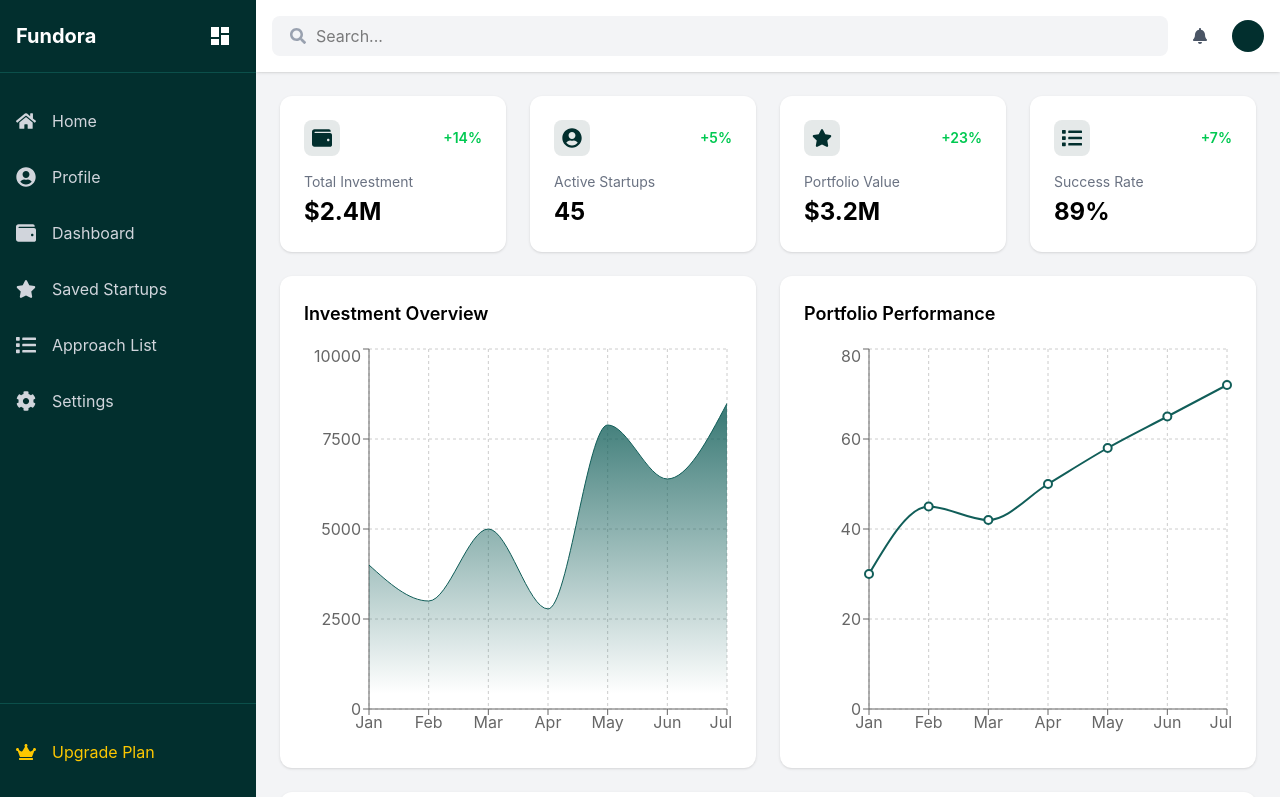
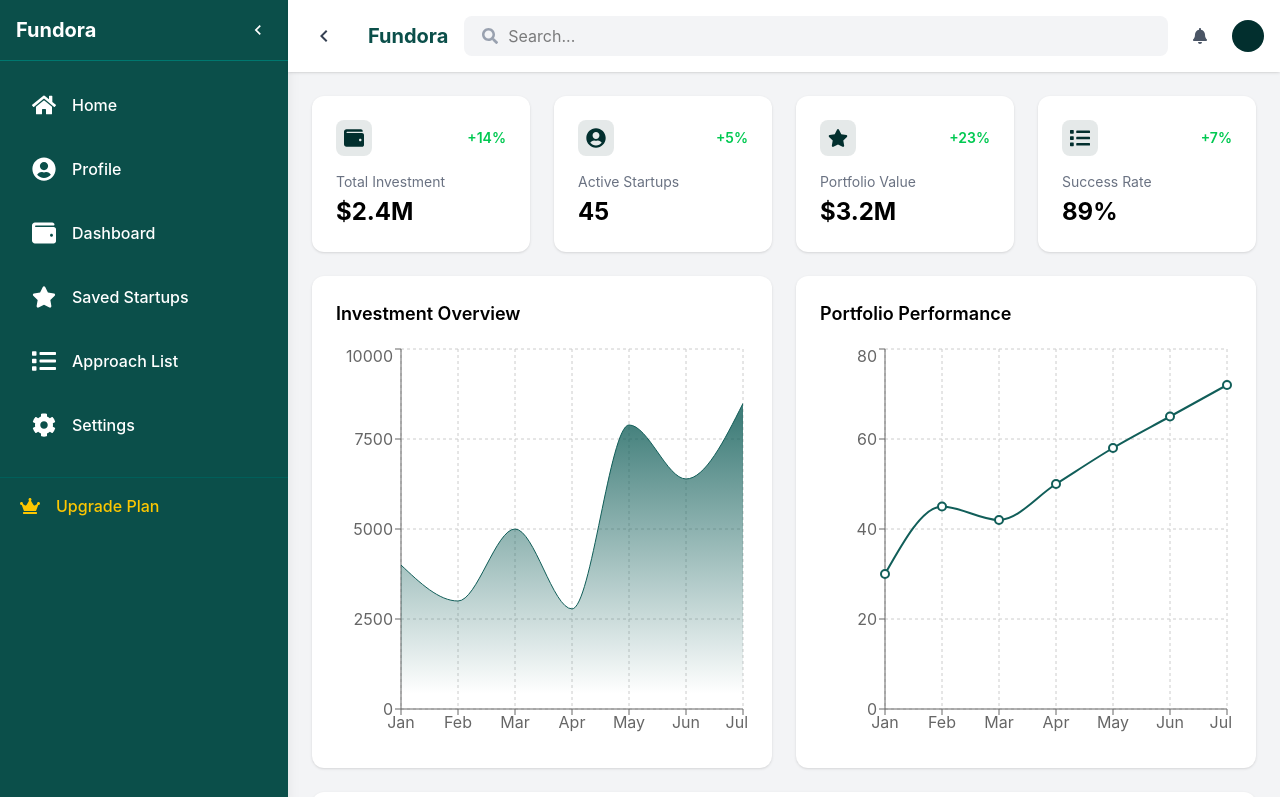
Before and after one commit to VestFundora/fundora, a React (Vite) app in the folder Frontend/: page /portfolio in a window 1280 px wide. Shown: the top 797 px of the page. Built offline with nearby package versions, Linux system fonts and the light colour scheme.

Commit message:
Refactor: Changed the sidebar of the portfolio page

```diff
--- a/Frontend/src/pages/Portfolio.jsx
+++ b/Frontend/src/pages/Portfolio.jsx
@@ -1,18 +1,59 @@
 import { useState, useEffect } from 'react';
-import { Link, useNavigate } from 'react-router-dom';
+import { Link } from 'react-router-dom';
 import { FaHome, FaCog, FaBell, FaSearch, FaWallet, FaStar, FaUserCircle, FaList, FaCrown } from 'react-icons/fa';
-import { MdDashboard } from 'react-icons/md';
+import { MdDashboard, MdChevronLeft, MdChevronRight } from 'react-icons/md';
 import { AreaChart, Area, LineChart, Line, XAxis, YAxis, CartesianGrid, Tooltip, ResponsiveContainer } from 'recharts';
+
+const navigationItems = [
+    { icon: FaHome, label: "Home", href: "/" },
+    { icon: FaUserCircle, label: "Profile", href: "/profile" },
+    { icon: FaWallet, label: "Dashboard", href: "/dashboard" },
+    { icon: FaStar, label: "Saved Startups", href: "/saved-startups" },
+    { icon: FaList, label: "Approach List", href: "/approach-list" },
+    { icon: FaCog, label: "Settings", href: "/settings" },
+];
+
+const DashboardSidebar = ({ isOpen, onToggle }) => (
+    <div className={`fixed left-0 top-0 h-full bg-teal-900 shadow-lg transition-all duration-300 z-10 ${isOpen ? 'w-72' : 'w-20'}`}>
+        <div className="p-4 border-b border-teal-700 flex items-center justify-between">
+            {isOpen && <h1 className="text-xl font-bold text-white">Fundora</h1>}
+            <button onClick={onToggle} className="p-1 hover:bg-teal-700 rounded-lg transition-colors">
+                {isOpen ? <MdChevronLeft size={20} className="text-white" /> : <MdChevronRight size={20} className="text-white" />}
+            </button>
+        </div>
+        <nav className="py-4">
+            <ul className="space-y-2">
+                {navigationItems.map((item, index) => (
+                    <li key={index}>
+                        <Link
+                            to={item.href}
+                            className="flex items-center px-5 py-4 mx-3 rounded-lg transition-colors text-white hover:bg-teal-700"
+                        >
+                            <item.icon size={24} className="flex-shrink-0 text-white" />
+                            {isOpen && <span className="ml-4 text-base font-medium">{item.label}</span>}
+                        </Link>
+                    </li>
+                ))}
+            </ul>
+            <div className="mt-6 border-t border-teal-800 pt-4 px-5">
+                <Link
+                    to="/upgrade"
+                    className="flex items-center text-yellow-400 hover:text-yellow-300"
+                >
+                    <FaCrown size={20} />
+                    {isOpen && <span className="ml-4 text-base font-medium">Upgrade Plan</span>}
+                </Link>
+            </div>
+        </nav>
+    </div>
+);
 
 function Portfolio() {
     const [isSidebarOpen, setIsSidebarOpen] = useState(true);
-    const [isMobile, setIsMobile] = useState(false);
-    const navigate = useNavigate();
 
     // Handle responsive sidebar
     useEffect(() => {
         const handleResize = () => {
-            setIsMobile(window.innerWidth < 768);
             setIsSidebarOpen(window.innerWidth >= 768);
         };
 
@@ -26,16 +67,6 @@
         { title: "Active Startups", value: "45", icon: FaUserCircle, change: "+5%" },
         { title: "Portfolio Value", value: "$3.2M", icon: FaStar, change: "+23%" },
         { title: "Success Rate", value: "89%", icon: FaList, change: "+7%" }
-    ];
-
-    const navItems = [
-        { icon: FaHome, label: "Home", path: "/" },
-        { icon: FaUserCircle, label: "Profile", path: "/profile" },
-        { icon: FaWallet, label: "Dashboard", path: "/dashboard" },
-        { icon: FaStar, label: "Saved Startups", path: "/saved-startups" },
-        { icon: FaList, label: "Approach List", path: "/approach-list" },
-        { icon: FaCog, label: "Settings", path: "/settings" },
-        { icon: FaCrown, label: "Upgrade Plan", path: "#", className: "mt-auto text-yellow-400" }
     ];
 
     const investmentData = [
@@ -59,81 +90,26 @@
     ];
 
     return (
-        <div className="flex flex-col md:flex-row min-h-screen bg-gray-100 ">
-            {/* Overlay for mobile sidebar */}
-            {isMobile && isSidebarOpen && (
-                <div
-                    className="fixed inset-0 bg-black/50 z-20 cursor-pointer"
-                    onClick={() => setIsSidebarOpen(false)}
-                />
-            )}
-
-            {/* Sidebar - Modified */}
-            <div className={`
-                ${isSidebarOpen ? 'translate-x-0' : '-translate-x-full md:translate-x-0'}
-                ${isMobile ? 'fixed' : 'sticky top-0'}
-                ${isMobile ? 'z-30' : 'z-10'}
-                ${isSidebarOpen ? 'w-64' : 'w-20 md:w-20'}
-                bg-teal-950 text-white transition-all duration-300 flex flex-col
-                min-h-screen h-full
-            `}>
-                <div className="p-4 flex items-center justify-between border-b border-teal-900">
-                    {isSidebarOpen &&  (
-                        <Link to="/">
-                            <h2 className="text-xl font-bold cursor-pointer hover:text-teal-400 transition-colors">
-                                Fundora
-                            </h2>
-                        </Link>
-                    )}
-                    <button
-                        onClick={() => setIsSidebarOpen(!isSidebarOpen)}
-                        className="p-2 hover:bg-teal-900 rounded-lg transition-colors cursor-pointer"
-                    >
-                        <MdDashboard size={24} />
-                    </button>
-                </div>
-
-                <nav className="flex-1 flex flex-col justify-between py-6">
-                    <div className="space-y-2">
-                        {navItems.slice(0, -1).map((item, index) => (
-                            <Link
-                                key={index}
-                                to={item.path}
-                                className="flex items-center px-4 py-3 text-gray-300 hover:bg-teal-900 hover:text-white transition-colors cursor-pointer"
-                            >
-                                <item.icon size={20} />
-                                {isSidebarOpen && <span className="ml-4">{item.label}</span>}
-                            </Link>
-                        ))}
-                    </div>
-
-                    {/* Upgrade Plan - Separated */}
-                    <div className="mt-auto pt-6 border-t border-teal-900">
-                        <Link
-                            to={navItems[navItems.length - 1].path}
-                            className="flex items-center px-4 py-3 text-yellow-400 hover:bg-teal-900 transition-colors cursor-pointer"
-                        >
-                            <FaCrown size={20} />
-                            {isSidebarOpen && <span className="ml-4">Upgrade Plan</span>}
-                        </Link>
-                    </div>
-                </nav>
-            </div>
+        <div className="flex min-h-screen bg-gray-100">
+            {/* Sidebar */}
+            <DashboardSidebar isOpen={isSidebarOpen} onToggle={() => setIsSidebarOpen(!isSidebarOpen)} />
 
             {/* Main Content */}
-            <div className="flex-1 flex flex-col min-w-0">
+            <div className={`flex-1 flex flex-col min-w-0 transition-all duration-300 ${isSidebarOpen ? 'ml-72' : 'ml-20'}`}>
                 {/* Header */}
                 <header className="bg-white shadow-sm z-10">
-                    <div className="flex flex-col sm:flex-row items-center justify-between p-4 gap-4">
-                        {isMobile && (
-                            <button
-                                onClick={() => setIsSidebarOpen(true)}
-                                className="self-start p-2 hover:bg-gray-100 rounded-lg cursor-pointer"
-                            >
-                                <MdDashboard size={24} />
-                            </button>
-                        )}
-                        <div className="flex-1 w-full sm:w-auto">
+                    <div className="flex items-center gap-4 p-4">
+                        <button
+                            onClick={() => setIsSidebarOpen(!isSidebarOpen)}
+                            className="p-2 hover:bg-gray-100 rounded-lg cursor-pointer"
+                        >
+                            {isSidebarOpen
+                                ? <MdChevronLeft size={24} className="text-gray-700" />
+                                : <MdDashboard size={24} className="text-gray-700" />
+                            }
+                        </button>
+                        <h2 className="ml-2 font-bold text-xl text-teal-900">Fundora</h2>
+                        <div className="flex-1">
                             <div className="flex items-center bg-gray-100 rounded-lg px-4 py-2 w-full">
                                 <FaSearch className="text-gray-400 min-w-[20px]" />
                                 <input
@@ -179,8 +155,8 @@
                                     <AreaChart data={investmentData}>
                                         <defs>
                                             <linearGradient id="colorAmount" x1="0" y1="0" x2="0" y2="1">
-                                                <stop offset="5%" stopColor="#115e59" stopOpacity={0.8}/>
-                                                <stop offset="95%" stopColor="#115e59" stopOpacity={0}/>
+                                                <stop offset="5%" stopColor="#115e59" stopOpacity={0.8} />
+                                                <stop offset="95%" stopColor="#115e59" stopOpacity={0} />
                                             </linearGradient>
                                         </defs>
                                         <CartesianGrid strokeDasharray="3 3" />
```
